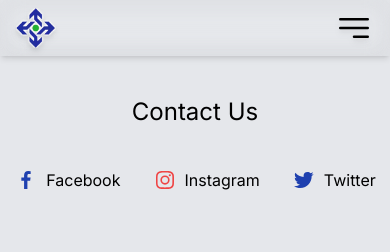
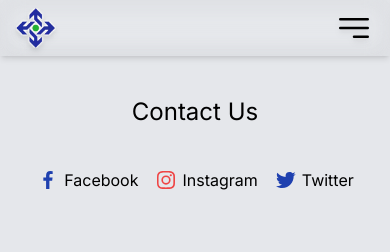
Before and after one commit to RIMESBEAT/shineway-pro, a Next.js app: page /contact in a window 390 px wide. Shown: the top 252 px of the page. Built offline with nearby package versions, Linux system fonts and the light colour scheme.

Commit message:
contact page icons fixed

```diff
--- a/src/app/(users)/contact/page.jsx
+++ b/src/app/(users)/contact/page.jsx
@@ -47,11 +47,11 @@
 
     {/* <p>Fill up the form our team will get back to you within 24 hours</p> */}
 
-    <div className="flex items-center justify-center gap-8 mt-10">
+    <div className="flex items-center justify-center gap-4 md:gap-8  mt-10">
 {
   socials?.map((item)=>(
     <div className="" key={item.id}>
-      <a href={item.link} target="_blank" rel="noopener noreferrer" className='flex items-center gap-2 capitalize'>
+      <a href={item.link} target="_blank" rel="noopener noreferrer" className='flex items-center gap-1 capitalize'>
         <p className={`${item.name === "facebook"? "fill-blue-800" : "" }${item.name === "instagram"? "fill-red-500" : "" } ${item.name === "twitter"? "fill-blue-800" : "" }`}>{item.icon}</p>
 
         <div className="">
--- a/src/app/(users)/products/[slug]/page.jsx
+++ b/src/app/(users)/products/[slug]/page.jsx
@@ -18,16 +18,23 @@
     prescription,
     ingredient,
     product_story,
+    story_title,
     _id,
     _createdAt
   }`
 
   const product = await client.fetch(query, {slug})
 
-  console.log(product);
+
   return (
     <main className="padding__x my-8">
     <h1 className="text-3xl  uppercase font-bold">{product.name}</h1>
+    {
+      product.story_title && (
+       <p className="my-4 font-bold">{product.story_title}</p>
+      )
+    }
+
    <p className="my-4">{product.product_story}</p>
     <div className=" block md:flex items-start gap-8 bg-transparent shadow-lg py-4 px-4 rounded-md ">
       <div className="flex-1 relative">
```
